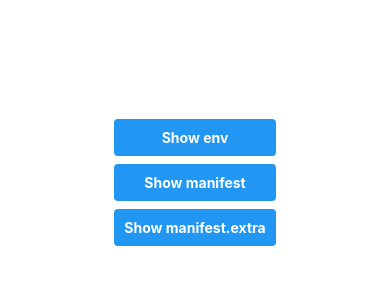
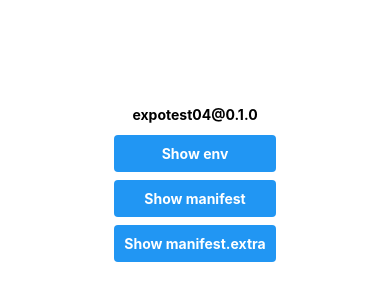
Before and after one commit to fbtmp/expotest04, a React Native app: screen / in a window 390 px wide. Shown: the part 240-540 px from the top of the page. Built offline with nearby package versions, Linux system fonts and the light colour scheme.

Commit message:
Update App screen with name and version

```diff
--- a/src/App.tsx
+++ b/src/App.tsx
@@ -9,6 +9,8 @@ import {
   View,
 } from 'react-native';
 import Constants from 'expo-constants';
+
+import * as pkg from '../package.json';
 
 export default function App() {
   const [modalText, setModalText] = useState('');
@@ -40,6 +42,11 @@ export default function App() {
           </View>
         </View>
       </Modal>
+      <View>
+        <Text style={styles.boldText}>
+          {pkg.name}@{pkg.version}
+        </Text>
+      </View>
       <View>
         <Pressable
           style={[styles.button]}
@@ -73,6 +80,12 @@ const styles = StyleSheet.create({
     backgroundColor: '#fff',
     alignItems: 'center',
     justifyContent: 'center',
+  },
+  boldText: {
+    color: 'black',
+    fontWeight: 'bold',
+    margin: 8,
+    textAlign: 'center',
   },
   centeredView: {
     flex: 1,
```
Also changed, not shown: 2 other files (tests, documents, lock files or other folders).
